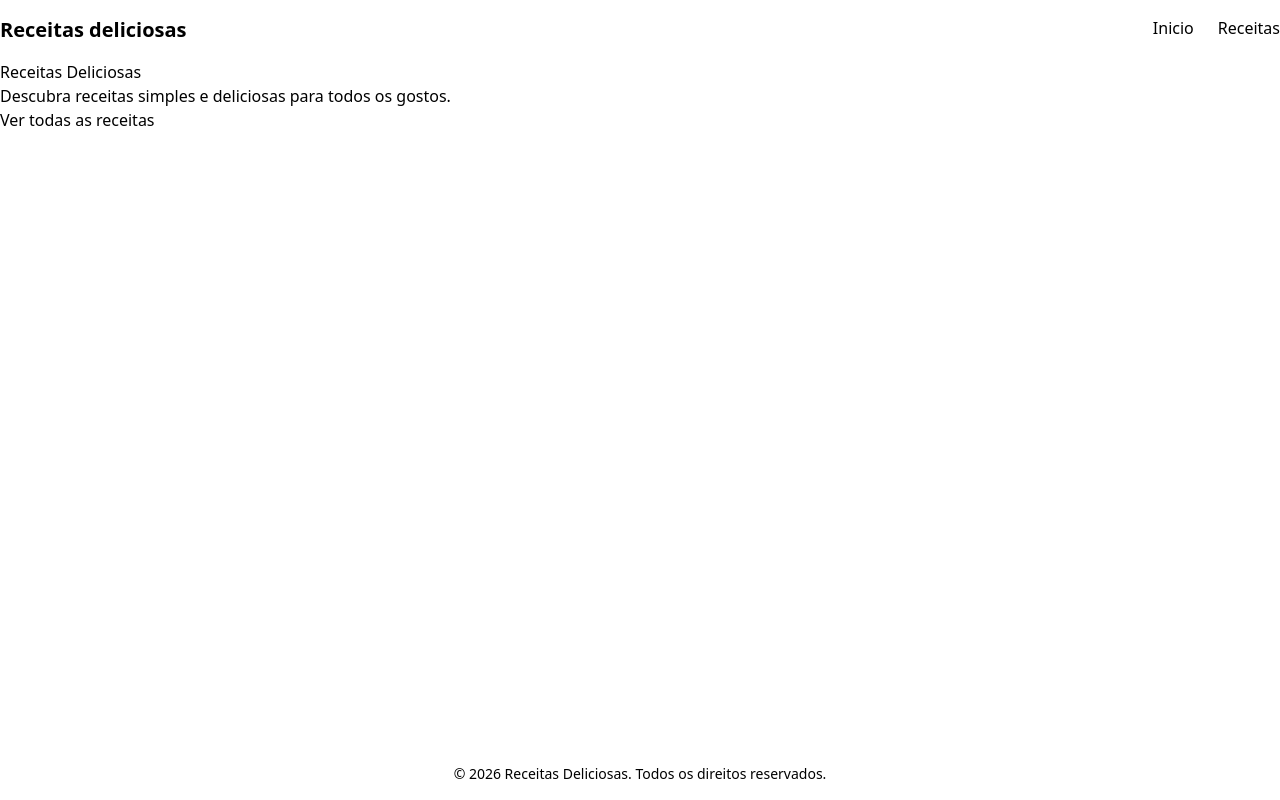
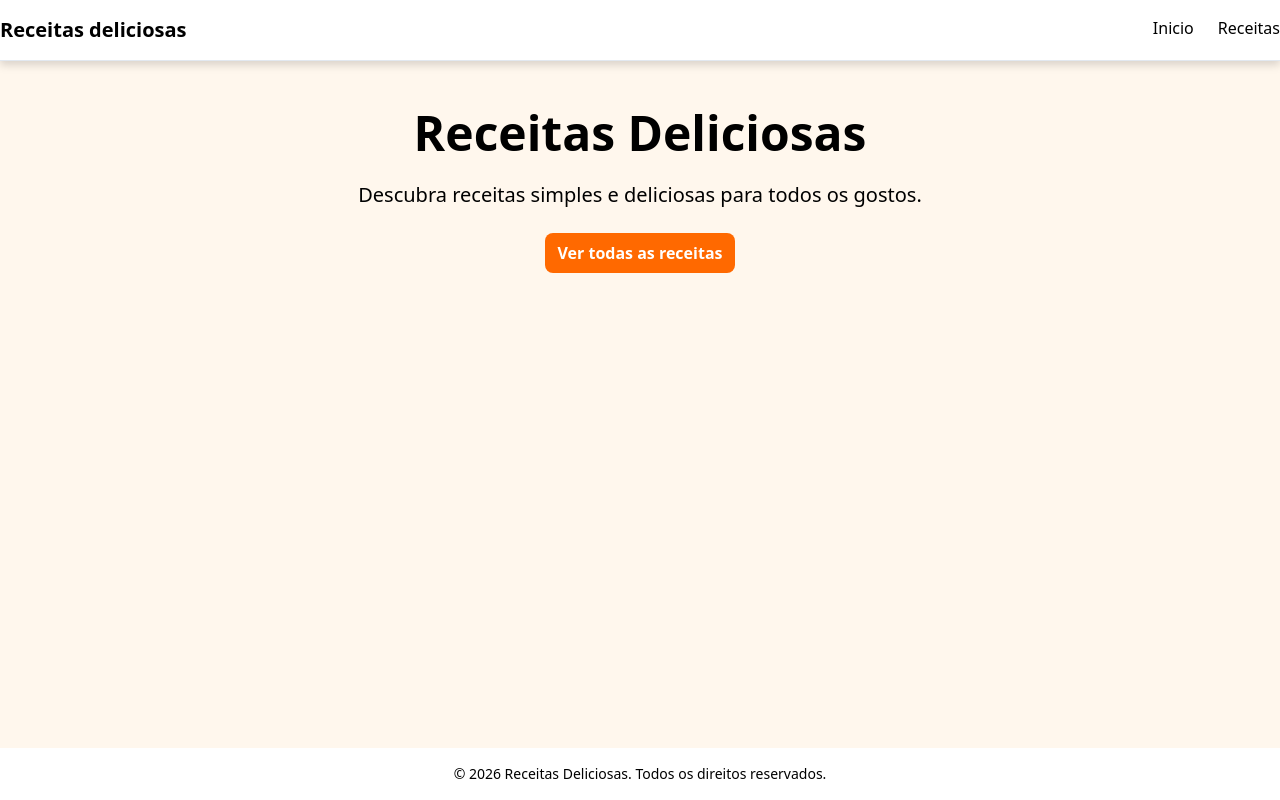
Before and after one commit to HeitorSrm/Receitas, a Next.js app: page / in a window 1280 px wide. Built offline with nearby package versions, Linux system fonts and the light colour scheme.

Commit message:
feat: adiciona estilos da secao Hero

```diff
--- a/src/app/page.tsx
+++ b/src/app/page.tsx
@@ -3,17 +3,22 @@ import Link from "next/link";
 export default function Home() {
   return (
     <main className="flex grow">
-      <div className="container mx-auto">
-        {/* Seção Hero */}
-        <section>
-          <h1>Receitas Deliciosas</h1>
-          <p>Descubra receitas simples e deliciosas para todos os gostos.</p>
+      {/* Seção Hero */}
+      <section className=" bg-orange-50 py-12 w-full text-black">
+        <div className="flex flex-col gap-6 items-center container mx-auto">
+          <h1 className="text-5xl font-bold">Receitas Deliciosas</h1>
+          <p className="text-xl">
+            Descubra receitas simples e deliciosas para todos os gostos.
+          </p>
 
-          <Link href="/receitas">
+          <Link
+            className="bg-orange-500 hover:bg-orange-600 text-white font-bold py-2 px-3 rounded-lg"
+            href="/receitas"
+          >
             Ver todas as receitas
           </Link>
-        </section>
-      </div>
+        </div>
+      </section>
     </main>
   );
 }
--- a/src/components/Header/index.tsx
+++ b/src/components/Header/index.tsx
@@ -2,7 +2,7 @@ import Link from "next/link";
 
 export default function Header() {
   return (
-    <header className="w-full bg-white text-black py-4">
+    <header className="w-full bg-white text-black py-4 border-b border-slate-200 drop-shadow-lg">
       <div className="flex justify-between container mx-auto">
         <Link className="font-bold text-xl hover:scale-105 transition-all" href="/">Receitas deliciosas</Link>
 
```
